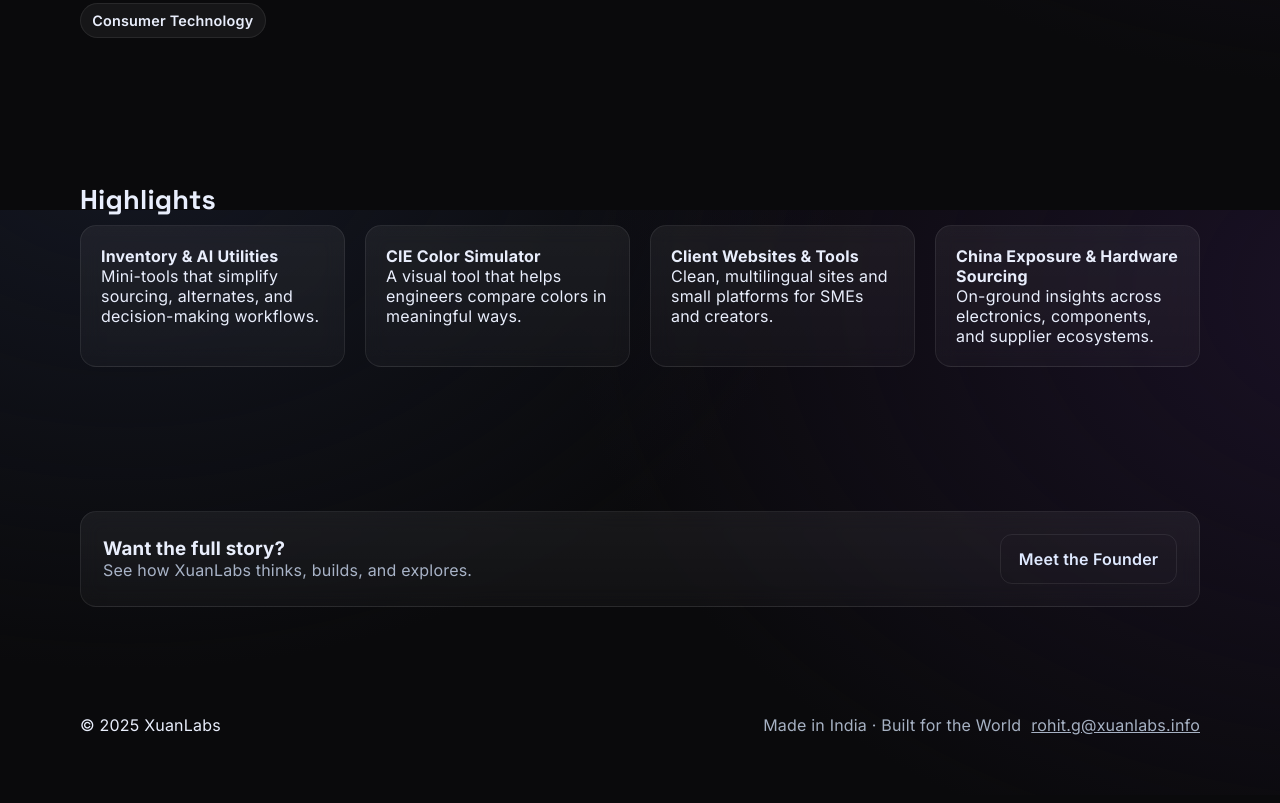
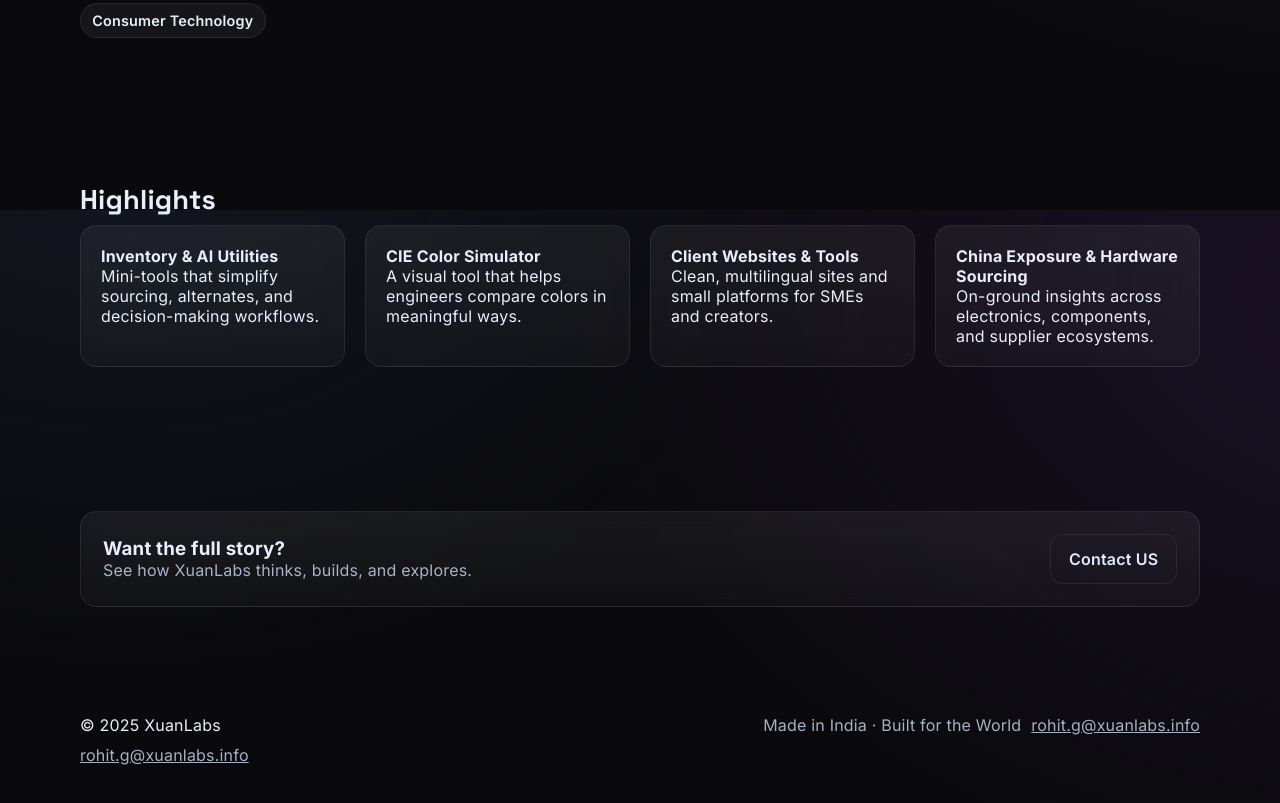
Before and after one commit to 99r0hit/xuaninfo, a plain HTML site: page index.html in a window 1280 px wide. Shown: the part 1390-2193 px from the top of the page. Drawn offline with Linux system fonts and the light colour scheme.

Commit message:
Update index.html

```diff
--- a/index.html
+++ b/index.html
@@ -159,7 +159,7 @@
           <p class="cta-sub">See how XuanLabs thinks, builds, and explores.</p>
         </div>
 
-        <a class="btn plain" href="/founder/index.html">Meet the Founder</a>
+        <a class="btn plain" href="mailto:contact@xuanlabs.info">Contact US</a>
       </div>
     </section>
 
@@ -171,6 +171,7 @@
       <div>© <span id="year"></span> XuanLabs</div>
       <div class="muted">Made in India · Built for the World</div>
       <a class="muted" href="mailto:rohit.g@xuanlabs.info">rohit.g@xuanlabs.info</a>
+      <a class="muted" href="mailto:contact@xuanlabs.info">rohit.g@xuanlabs.info</a>
     </div>
   </footer>
 
```
